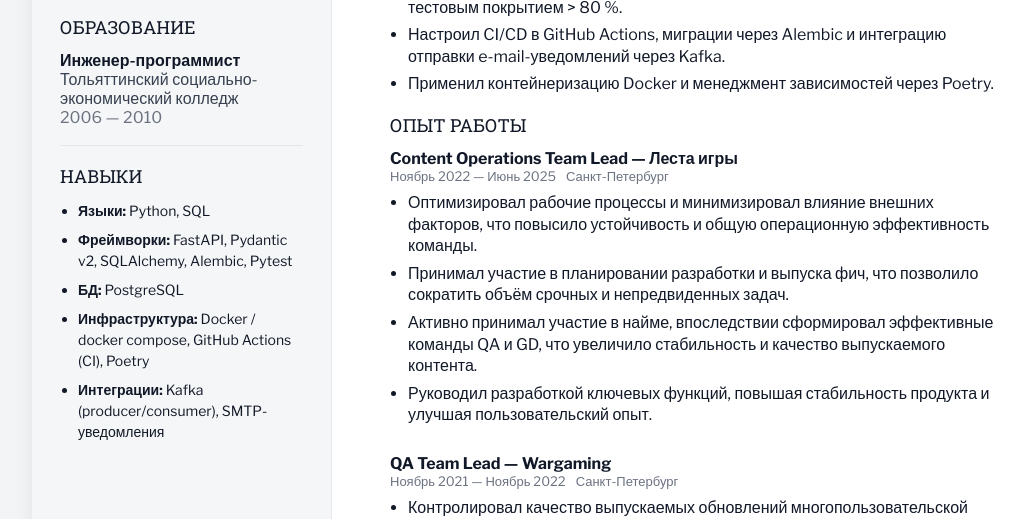
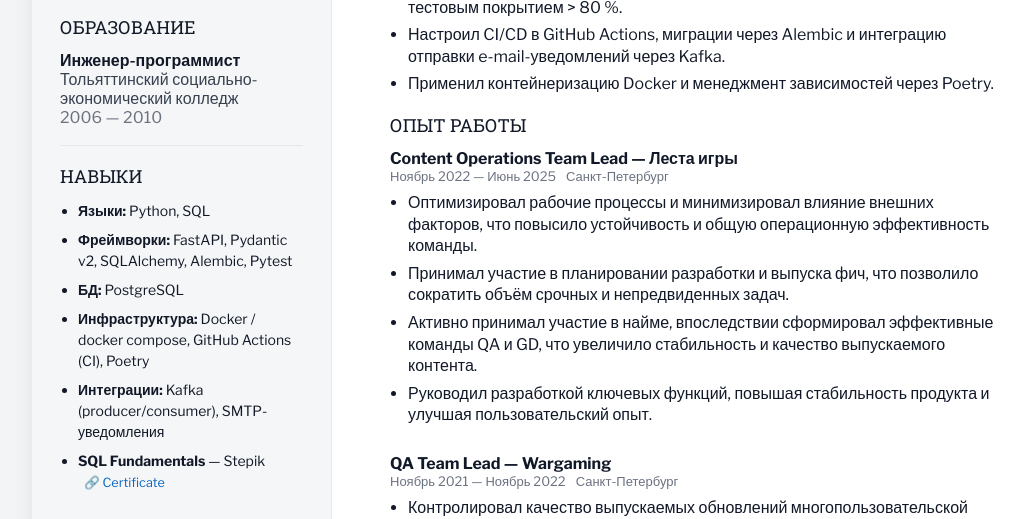
Before and after one commit to funnymilk/CV, a plain HTML site: page index.html in a window 1280 px wide. Shown: the part 281-800 px from the top of the page, without its empty margins (108-1132 px from the left). Drawn offline with nearby package versions, Linux system fonts and the light colour scheme.

Commit message:
add SQL certificate

```diff
--- a/index.html
+++ b/index.html
@@ -40,6 +40,12 @@
         <li><strong>БД:</strong> PostgreSQL</li>
         <li><strong>Инфраструктура:</strong> Docker / docker compose, GitHub Actions (CI), Poetry</li>
         <li><strong>Интеграции:</strong> Kafka (producer/consumer), SMTP-уведомления</li>
+        <li>
+          <strong>SQL Fundamentals</strong> — Stepik
+          <a href="https://stepik.org/cert/3065874" target="_blank" class="cert-link">
+            🔗&nbsp;Certificate
+          </a>
+        </li>
       </ul>
     </div>
   </aside>
--- a/styles.css
+++ b/styles.css
@@ -54,3 +54,14 @@ ul.bullets li{margin:6px 0;line-height:1.35;}
   .name{font-size:24px}
   .meta-row{flex-wrap:wrap;gap:6px}
 }
+
+.cert-link {
+  margin-left: 6px;
+  font-size: 0.9em;
+  color: #0a66c2; /* LinkedIn-like blue */
+  text-decoration: none;
+}
+
+.cert-link:hover {
+  text-decoration: underline;
+}
```
